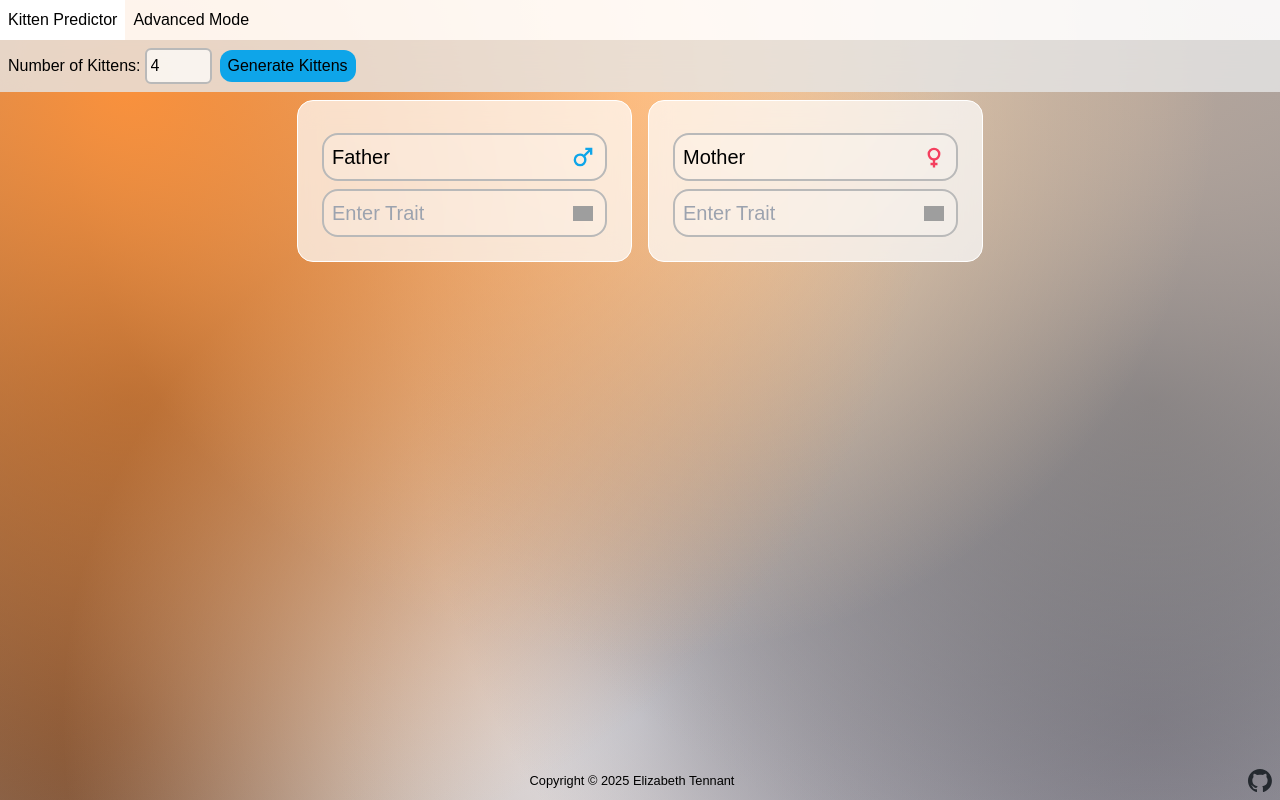
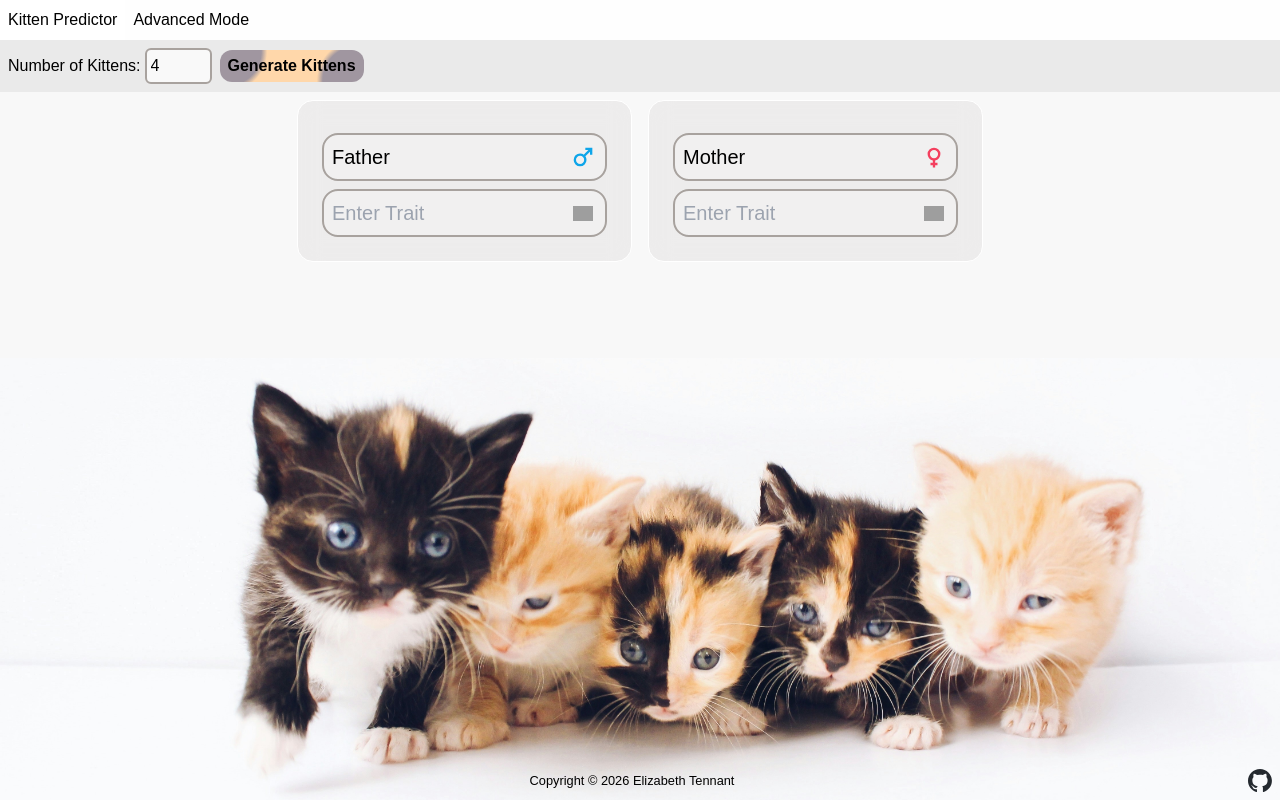
Before and after one commit to ertennant/KittenPredictor, a Next.js app: page / in a window 1280 px wide. Built offline with nearby package versions, Linux system fonts and the light colour scheme; grey boxes are pictures that could not be loaded.

Commit message:
Update background image and component colours.

```diff
--- a/app/components/genotype-table.tsx
+++ b/app/components/genotype-table.tsx
@@ -47,7 +47,7 @@ export default function GenotypeTable({catID, catName, cat, updateActiveMenu, ac
   }
 
   return (
-    <div className={className + " " + "rounded-2xl p-2 border border-white bg-white/70 backdrop-blur-md"}
+    <div className={className + " " + "rounded-2xl p-2 border border-white bg-primary/60 backdrop-blur-md"}
       style={(catName === "Father" || catName === "Mother") ? {zIndex: 5} : {}}
     >
       <h1 className="font-extrabold text-lg w-full">
--- a/app/components/kitten-controls.tsx
+++ b/app/components/kitten-controls.tsx
@@ -17,7 +17,7 @@ export default function KittenControls() {
         </input>
       </div>
       <input
-        className="rounded-xl px-2 py-1 cursor-pointer bg-accent hover:scale-110 hover:bg-accent-cyan active:shadow-inner transition duration-700 ease-in-out"
+        className="rounded-xl px-2 py-1 font-bold cursor-pointer bg-tortie-lilac hover:scale-110 hover:bg-tortie-fawn active:shadow-inner transition duration-700 ease-in-out"
         type="submit"
         value="Generate Kittens"
       >
--- a/app/components/kitten-profile.tsx
+++ b/app/components/kitten-profile.tsx
@@ -12,7 +12,7 @@ export default function KittenProfile({cat, className}: KittenProfileProps) {
   console.log(cat);
   return (
     <div className={className + " " + "flex flex-col items-center m-2"}>
-      <div className="rounded-2xl p-6 border border-white bg-white/60 backdrop-blur-md flex flex-col items-stretch">
+      <div className="rounded-2xl p-6 border border-white bg-primary/60 backdrop-blur-md flex flex-col items-stretch">
         <div className="relative rounded-2xl bg-white/70 p-2 my-2 border-2 border-slate-300 text-xl">
           <input
             type="text"
--- a/app/components/parent-cat-profile.tsx
+++ b/app/components/parent-cat-profile.tsx
@@ -59,7 +59,7 @@ export default function ParentCatProfile({parentID, activeMenuID, updateActiveMe
 
   return (
     // WARNING: the dropdown menu does not display correctly using Tailwind for z index, but does display correctly using element style.
-    <div className={className + " " + "rounded-2xl p-6 border border-white bg-white/70 backdrop-blur-md flex flex-col items-stretch m-2"} style={{zIndex: 99}}>
+    <div className={className + " " + "rounded-2xl p-6 border border-white bg-primary/60 backdrop-blur-md flex flex-col items-stretch m-2"} style={{zIndex: 99}}>
       <div className={"relative rounded-2xl bg-white/20 focus-within:bg-white hover:bg-white transition-colors border-2 border-accent-light p-2 my-2 text-xl"}>
         <input
           type="text"
--- a/app/globals.css
+++ b/app/globals.css
@@ -7,13 +7,14 @@
 }
 
 :root {
-  --primary: 255 255 255;
+  --primary: 231 229 228;
+  --first: 231 229 228;
   --text-normal: 0 0 0;
   --text-disabled: 100 116 139;
-  /* --accent: 16 185 129; */
+  /* --accent: 14 165 233; */
   --accent: 14 165 233;
-  /* --accent-light: 52 211 153; */
-  --accent-light: 185 185 185;
+  /* --accent-light: 185 185 185; */
+  --accent-light: 168 162 158;
   --accent-lightest: 230 230 230;
   --accent-cyan: 34 211 238;
   --orange: 250 145 60;
@@ -26,13 +27,6 @@
   --white: 255 255 255;
   --black: 0 0 0;
 }
-
-/* @media (prefers-color-scheme: dark) {
-  :root {
-    --background: #0a0a0a;
-    --foreground: #ededed;
-  }
-} */
 
 html {
   margin: 0;
@@ -47,28 +41,10 @@ body {
   min-height: 100vh;
   /* height: 100%; */
   font-family: Arial, Helvetica, sans-serif;
-  background:
-    /* gradient mix of several cat colours */
-    radial-gradient(circle at 10% 10%,
-      rgb(var(--orange)), rgba(0,255,255,0) 60%),
-    radial-gradient(circle at 50% 10%,
-      rgb(var(--cream)), rgba(0,255,0,0) 60%),
-    radial-gradient(circle at 90% 10%,
-      rgb(var(--fawn)), rgba(0,255,255,0) 60%),
-    radial-gradient(circle at 90% 50%,
-      rgb(var(--gray)), rgba(0,255,128,0) 60%),
-    radial-gradient(circle at 90% 90%,
-      rgb(var(--lilac)), rgba(255,0,0,0) 60%),
-    radial-gradient(circle at 50% 90%,
-      rgb(var(--white)), rgba(255,0,255,0) 60%),
-    radial-gradient(circle at 10% 90%,
-      rgb(var(--cinnamon)), rgba(128,0,255,0) 60%),
-    radial-gradient(circle at 10% 50%,
-      rgb(var(--chocolate)), rgba(128,0,255,0) 60%)
-    ;
-  background-attachment: fixed;
+  background-color: rgb(248, 248, 248);
+  background-image: url("../public/the-lucky-neko-JYhw8TtoxTg-unsplash.jpg");
+  background-size: contain;
+  background-repeat: no-repeat;
+  background-position: bottom;
+
 }
-
-/* .glow {
-  box-shadow: 0 0 20px px #FFFFFF;
-} */
--- a/app/layout.tsx
+++ b/app/layout.tsx
@@ -33,7 +33,7 @@ export default function RootLayout({
         <footer className='absolute bottom-0 flex flex-row justify-between items-center w-full text-center'>
           <div className="w-[24px]"></div>
           <small>
-            Copyright &copy; 2025 Elizabeth Tennant
+            Copyright &copy; 2026 Elizabeth Tennant
           </small>
           <a href="https://github.com/ertennant" className="p-2">
             <Image
--- a/tailwind.config.ts
+++ b/tailwind.config.ts
@@ -24,6 +24,7 @@ export default {
         cinnamon: "rgb(var(--cinnamon))",
         lilac: "rgb(var(--lilac))",
         fawn: "rgb(var(--fawn))",
+        primary: "rgb(var(--primary))",
       },
     },
     backgroundImage: {
```
Also changed, not shown: public/the-lucky-neko-JYhw8TtoxTg-unsplash.jpg (added).
